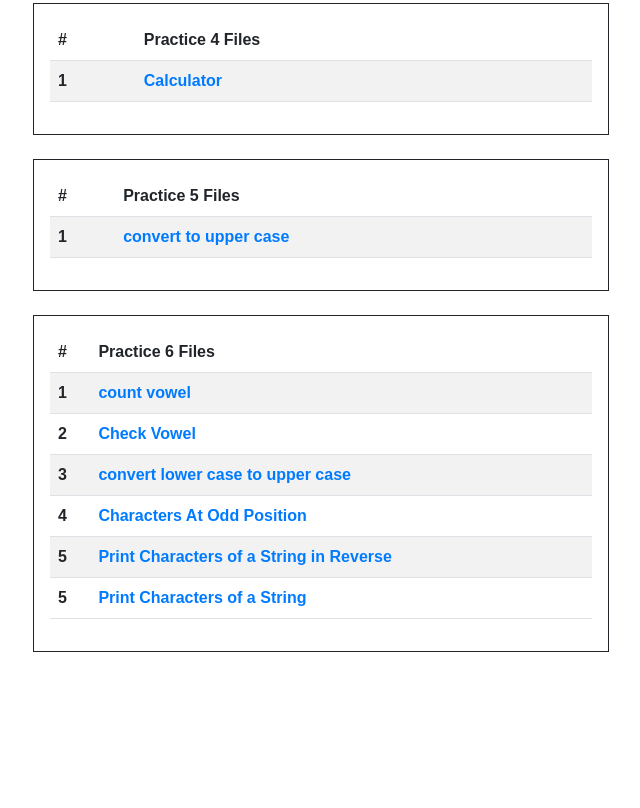
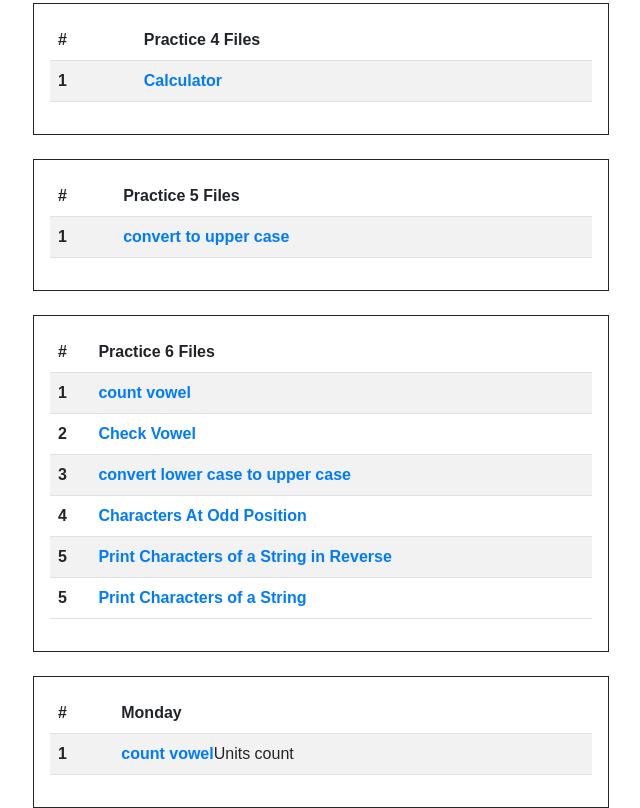
Before and after one commit to Urvesh0069/JS, a plain HTML site: page index1.html in a window 1280 px wide. Shown: the part 1568-2376 px from the top of the page, without its empty margins (319-959 px from the left). Before the commit the page ends 2220 px from the top, so only its background shows below. Drawn offline with nearby package versions, Linux system fonts and the light colour scheme.

Commit message:
Update index1.html

```diff
--- a/index1.html
+++ b/index1.html
@@ -260,6 +260,23 @@
         </table>
     </div>
 
+     <div class="container border border-dark p-3 mt-4">
+        <table class="table table-striped">
+            <thead>
+                <tr>
+                    <th scope="col">#</th>
+                    <th scope="col">Monday</th>
+                </tr>
+            </thead>
+            <tbody>
+                <tr>
+                    <th scope="row">1</th>
+                    <td><a href="./Monday 1/index.html">count vowel</a>Units count</td>
+                </tr>
+            </tbody>
+        </table>
+    </div>
+
 
     <script src="https://cdn.jsdelivr.net/npm/bootstrap@5.3.0/dist/js/bootstrap.bundle.min.js"></script>
 </body>
```
